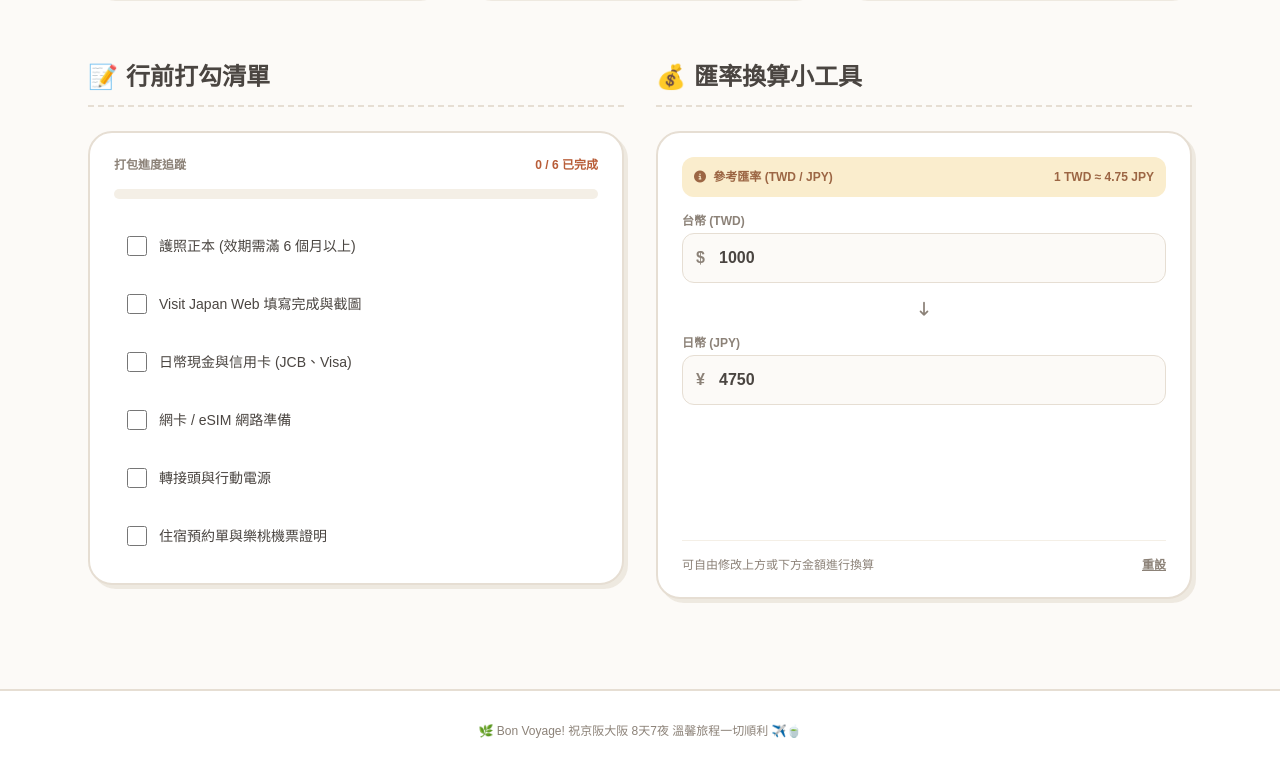
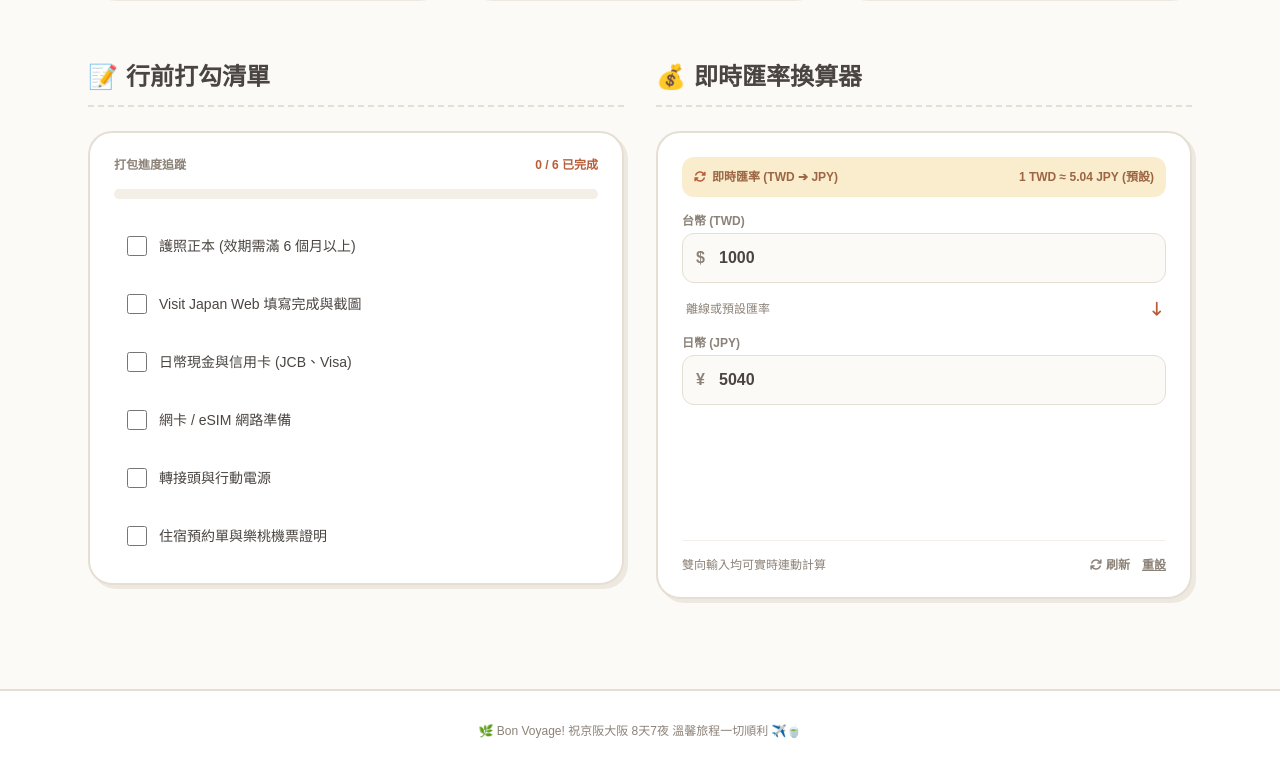
Before and after one commit to william2375/8-DAYS-KYOTO, a plain HTML site: page index.html in a window 1280 px wide. Shown: the part 2805-3576 px from the top of the page. Drawn offline with nearby package versions, Linux system fonts and the light colour scheme; no server answers; a web font is replaced by a local one.

Commit message:
Update index.html

```diff
--- a/index.html
+++ b/index.html
@@ -232,7 +232,7 @@
             </div>
         </section>
 
-        <!-- D1-D8 行程卡片區塊 (附 Google Maps 定位) -->
+        <!-- D1-D8 行程卡片區塊 -->
         <section id="itinerary" class="scroll-mt-28">
             <div class="flex items-center justify-between mb-6 border-b-2 border-dashed border-[#e6ded3] pb-3">
                 <div class="flex items-center gap-2">
@@ -580,17 +580,17 @@
                 </div>
             </section>
 
-            <!-- 匯率計算小工具 -->
+            <!-- 匯率計算小工具 (即時 API 換算) -->
             <section id="calculator" class="scroll-mt-28">
                 <div class="flex items-center gap-2 mb-6 border-b-2 border-dashed border-[#e6ded3] pb-3">
                     <span class="text-jp-primary text-2xl">💰</span>
-                    <h2 class="text-2xl font-bold text-jp-text">匯率換算小工具</h2>
+                    <h2 class="text-2xl font-bold text-jp-text">即時匯率換算器</h2>
                 </div>
                 <div class="jp-card p-6 bg-white flex flex-col justify-between h-[calc(100%-3.5rem)]">
                     <div class="space-y-4">
-                        <div class="text-xs bg-[#faedcd] text-[#9c6644] p-3 rounded-xl flex items-center justify-between font-bold">
-                            <span><i class="fa-solid fa-circle-info mr-1"></i> 參考匯率 (TWD / JPY)</span>
-                            <span id="rateDisplay">1 TWD ≈ 4.75 JPY</span>
+                        <div class="text-xs bg-[#faedcd] text-[#9c6644] p-3 rounded-xl flex items-center justify-between font-bold flex-wrap gap-1">
+                            <span class="flex items-center"><i class="fa-solid fa-[#b85d38] fa-rotate text-jp-primary mr-1.5 animate-spin" id="rateSpinner"></i> 即時匯率 (TWD ➔ JPY)</span>
+                            <span id="rateDisplay">載入中...</span>
                         </div>
 
                         <!-- 台幣輸入 -->
@@ -602,9 +602,10 @@
                             </div>
                         </div>
 
-                        <!-- 箭頭 -->
-                        <div class="text-center text-jp-muted text-sm">
-                            <i class="fa-solid fa-arrow-down-long"></i>
+                        <!-- 箭頭與即時狀態 -->
+                        <div class="flex justify-between items-center text-xs text-jp-muted px-1">
+                            <span id="updateTimeText">最後更新：取得中...</span>
+                            <i class="fa-solid fa-arrow-down-long text-sm text-jp-primary"></i>
                         </div>
 
                         <!-- 日幣輸入 -->
@@ -612,14 +613,17 @@
                             <label class="block text-xs font-bold text-jp-muted mb-1">日幣 (JPY)</label>
                             <div class="relative">
                                 <span class="absolute left-3.5 top-1/2 -translate-y-1/2 text-jp-muted font-bold">¥</span>
-                                <input type="number" id="jpyInput" value="4750" class="w-full pl-9 pr-4 py-3 bg-[#fcfaf7] border border-[#e6ded3] rounded-xl focus:outline-none focus:border-jp-primary focus:bg-white text-base font-bold text-jp-text transition" placeholder="輸入日幣金額">
+                                <input type="number" id="jpyInput" value="" class="w-full pl-9 pr-4 py-3 bg-[#fcfaf7] border border-[#e6ded3] rounded-xl focus:outline-none focus:border-jp-primary focus:bg-white text-base font-bold text-jp-text transition" placeholder="輸入日幣金額">
                             </div>
                         </div>
                     </div>
 
                     <div class="mt-6 pt-4 border-t border-[#f4efe6] flex items-center justify-between text-xs text-jp-muted">
-                        <span>可自由修改上方或下方金額進行換算</span>
-                        <button id="resetCalc" class="hover:text-jp-primary transition font-bold underline">重設</button>
+                        <span>雙向輸入均可實時連動計算</span>
+                        <div class="flex gap-3">
+                            <button id="refreshRateBtn" class="hover:text-jp-primary transition font-bold"><i class="fa-solid fa-arrows-rotate mr-1"></i>刷新</button>
+                            <button id="resetCalc" class="hover:text-jp-primary transition font-bold underline">重設</button>
+                        </div>
                     </div>
                 </div>
             </section>
@@ -667,34 +671,79 @@
         });
         updateProgress();
 
-        // 匯率換算邏輯 (1 TWD = 4.75 JPY)
-        const exchangeRate = 4.75;
+        // ----------------------------------------------------
+        // 即時匯率 API 抓取邏輯 (open.er-api.com)
+        // ----------------------------------------------------
+        let currentRate = 5.04; // 預設備用匯率
+        const rateDisplay = document.getElementById('rateDisplay');
+        const updateTimeText = document.getElementById('updateTimeText');
+        const rateSpinner = document.getElementById('rateSpinner');
         const twdInput = document.getElementById('twdInput');
         const jpyInput = document.getElementById('jpyInput');
         const resetCalc = document.getElementById('resetCalc');
+        const refreshRateBtn = document.getElementById('refreshRateBtn');
 
-        twdInput.addEventListener('input', (e) => {
-            const val = parseFloat(e.target.value);
-            if (isNaN(val)) {
+        async function fetchLiveExchangeRate() {
+            rateSpinner.classList.add('animate-spin');
+            rateDisplay.textContent = '更新中...';
+
+            try {
+                // 嘗試從免費 Exchange Rate API 獲取最新的 TWD 對 JPY 匯率
+                const response = await fetch('https://open.er-api.com/v6/latest/TWD');
+                if (!response.ok) throw new Error('Network error');
+
+                const data = await response.json();
+                if (data && data.rates && data.rates.JPY) {
+                    currentRate = data.rates.JPY;
+                    rateDisplay.textContent = `1 TWD ≈ ${currentRate.toFixed(2)} JPY`;
+
+                    const updateDate = data.time_last_update_utc
+                        ? new Date(data.time_last_update_utc).toLocaleTimeString('zh-TW', { hour: '2-digit', minute: '2-digit' })
+                        : '剛剛';
+                    updateTimeText.textContent = `即時匯率 (${updateDate} 更新)`;
+                } else {
+                    throw new Error('Invalid rate format');
+                }
+            } catch (err) {
+                console.warn('無法抓取即時匯率，切換至備用預設匯率', err);
+                rateDisplay.textContent = `1 TWD ≈ ${currentRate.toFixed(2)} JPY (預設)`;
+                updateTimeText.textContent = '離線或預設匯率';
+            } finally {
+                rateSpinner.classList.remove('animate-spin');
+                recalculateJPY();
+            }
+        }
+
+        function recalculateJPY() {
+            const twdVal = parseFloat(twdInput.value);
+            if (isNaN(twdVal) || twdVal <= 0) {
                 jpyInput.value = '';
             } else {
-                jpyInput.value = Math.round(val * exchangeRate);
+                jpyInput.value = Math.round(twdVal * currentRate);
             }
-        });
+        }
 
-        jpyInput.addEventListener('input', (e) => {
-            const val = parseFloat(e.target.value);
-            if (isNaN(val)) {
+        function recalculateTWD() {
+            const jpyVal = parseFloat(jpyInput.value);
+            if (isNaN(jpyVal) || jpyVal <= 0) {
                 twdInput.value = '';
             } else {
-                twdInput.value = (val / exchangeRate).toFixed(1);
+                twdInput.value = (jpyVal / currentRate).toFixed(1);
             }
-        });
+        }
+
+        twdInput.addEventListener('input', recalculateJPY);
+        jpyInput.addEventListener('input', recalculateTWD);
 
         resetCalc.addEventListener('click', () => {
             twdInput.value = '1000';
-            jpyInput.value = Math.round(1000 * exchangeRate);
+            recalculateJPY();
         });
+
+        refreshRateBtn.addEventListener('click', fetchLiveExchangeRate);
+
+        // 頁面載入時自動更新匯率
+        window.addEventListener('DOMContentLoaded', fetchLiveExchangeRate);
     </script>
 </body>
 </html>
```
